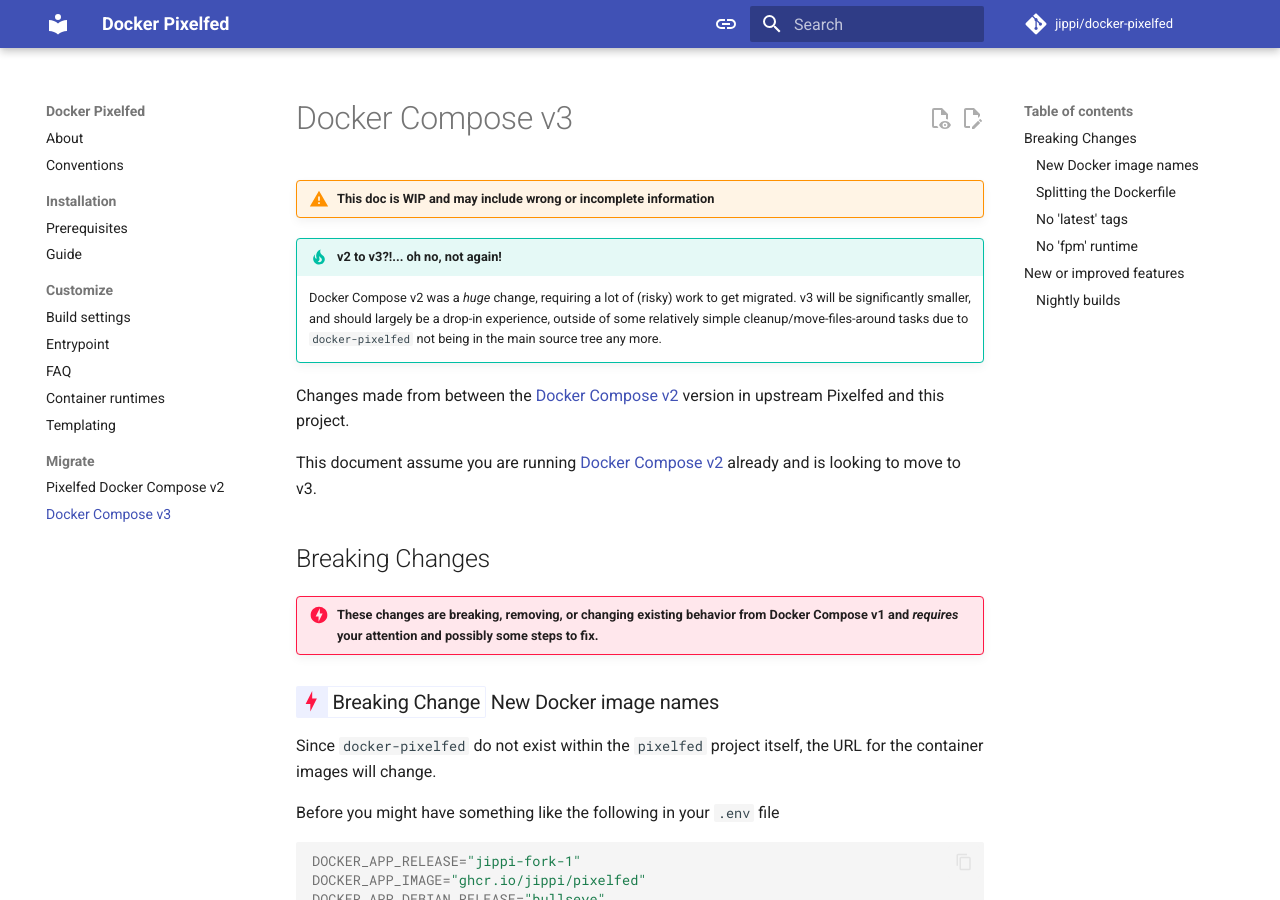
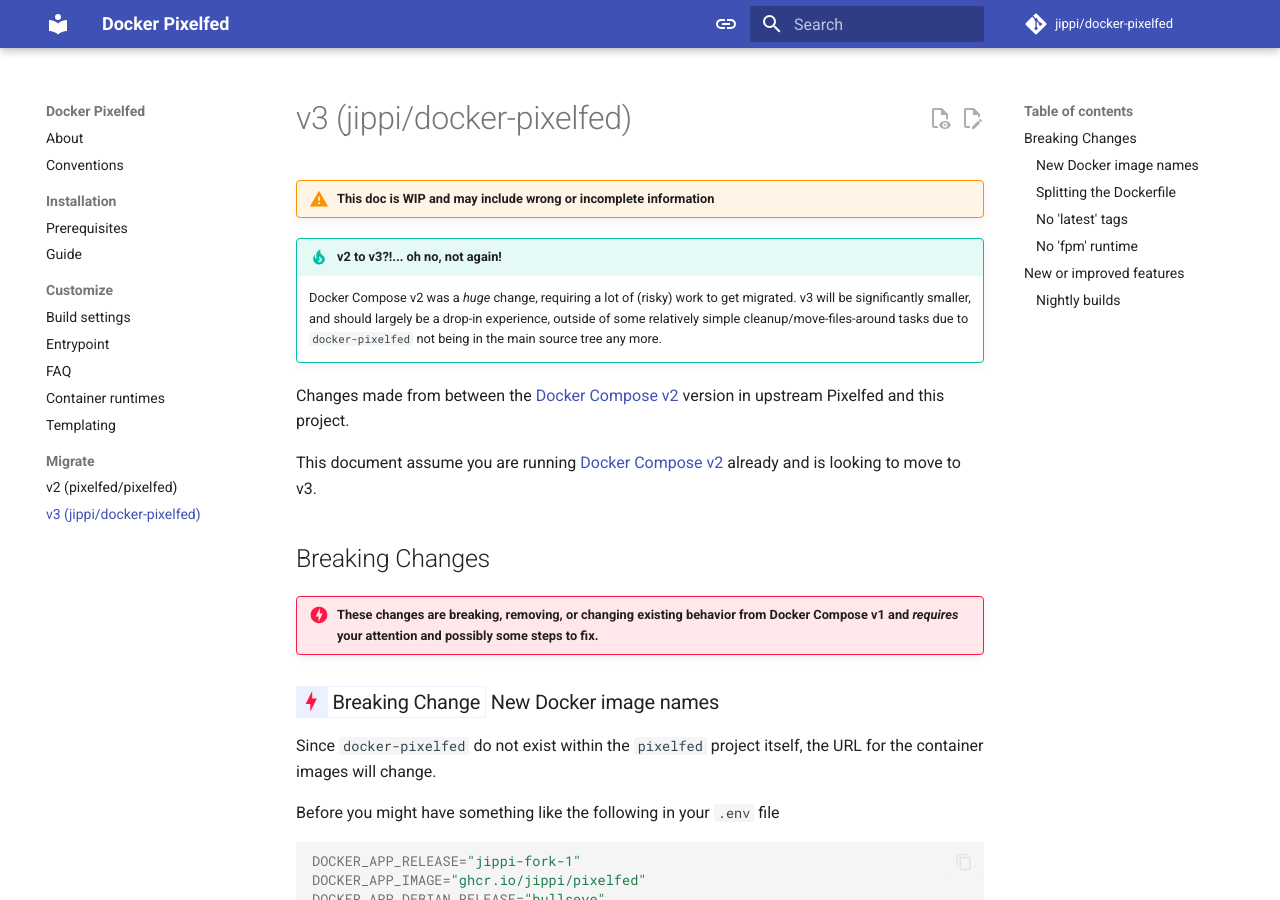
Before and after one commit to jippi/docker-pixelfed, an MkDocs documentation site: the page built from docs/migrate/v3.0.md, in a window 1280 px wide and 900 px high. Built offline with MkDocs 1.6.1 and Material for MkDocs 9.7.7, drawn with Linux system fonts in a browser that asks for light colours; emoji names are drawn with the system emoji font; comment, search, counter and statistics services are not loaded.

```diff
--- a/docs/migrate/v2.0.md
+++ b/docs/migrate/v2.0.md
@@ -1,4 +1,4 @@
-# Pixelfed Docker Compose v2
+# v2 (pixelfed/pixelfed)
 
 !!! abstract "This document assuming you want to upgrade the upstream Docker Compose v2 setup!"
 
--- a/docs/migrate/v3.0.md
+++ b/docs/migrate/v3.0.md
@@ -1,4 +1,4 @@
-# Docker Compose v3
+# v3 (jippi/docker-pixelfed)
 
 !!! warning "This doc is WIP and may include wrong or incomplete information"
 
```
Also changed, not shown: 2 other files.
